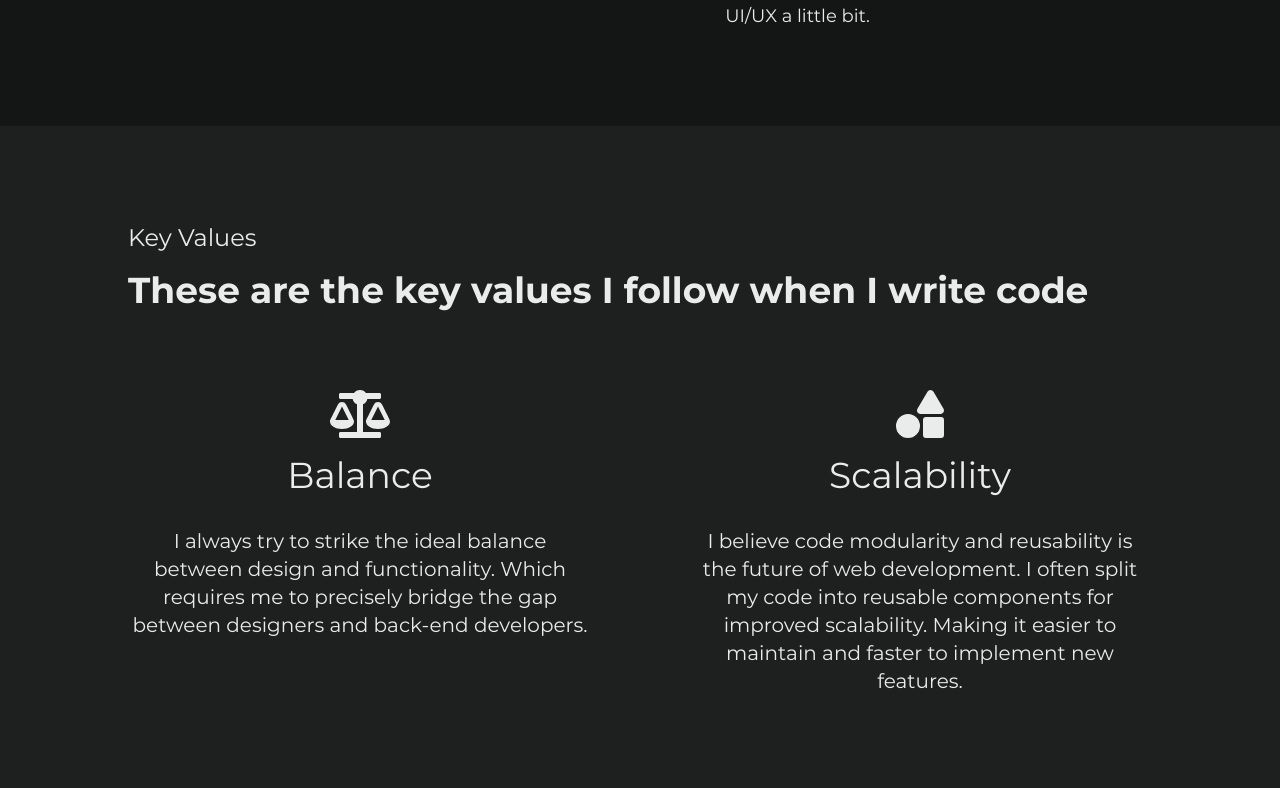
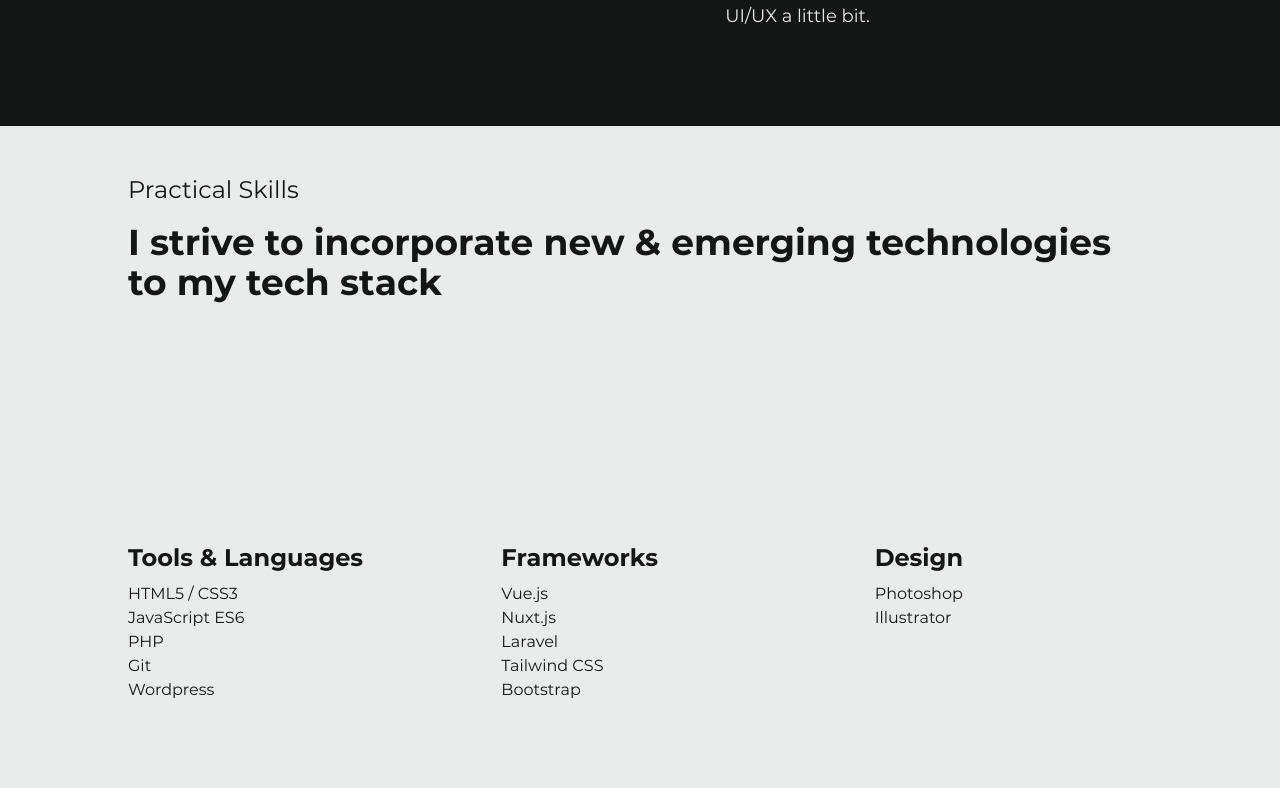
Before and after one commit to yogaajie2/porto, a Nuxt app: page /about in a window 1280 px wide. Shown: the part 1522-2310 px from the top of the page. Built offline with nearby package versions, Linux system fonts and the light colour scheme.

Commit message:
refactor: re-enable SkillSection

```diff
--- a/pages/about.vue
+++ b/pages/about.vue
@@ -69,7 +69,7 @@
       </div>
     </section>
 
-    <!-- <SkillsSection /> -->
+    <SkillsSection />
     <KeyValues />
     <BottomQuestion />
   </main>
--- a/pages/index.vue
+++ b/pages/index.vue
@@ -6,7 +6,7 @@
     />
 
     <ProjectList />
-    <!-- <Skills /> -->
+    <SkillsSection />
     <KeyValues />
     <BottomQuestion />
   </main>
```
